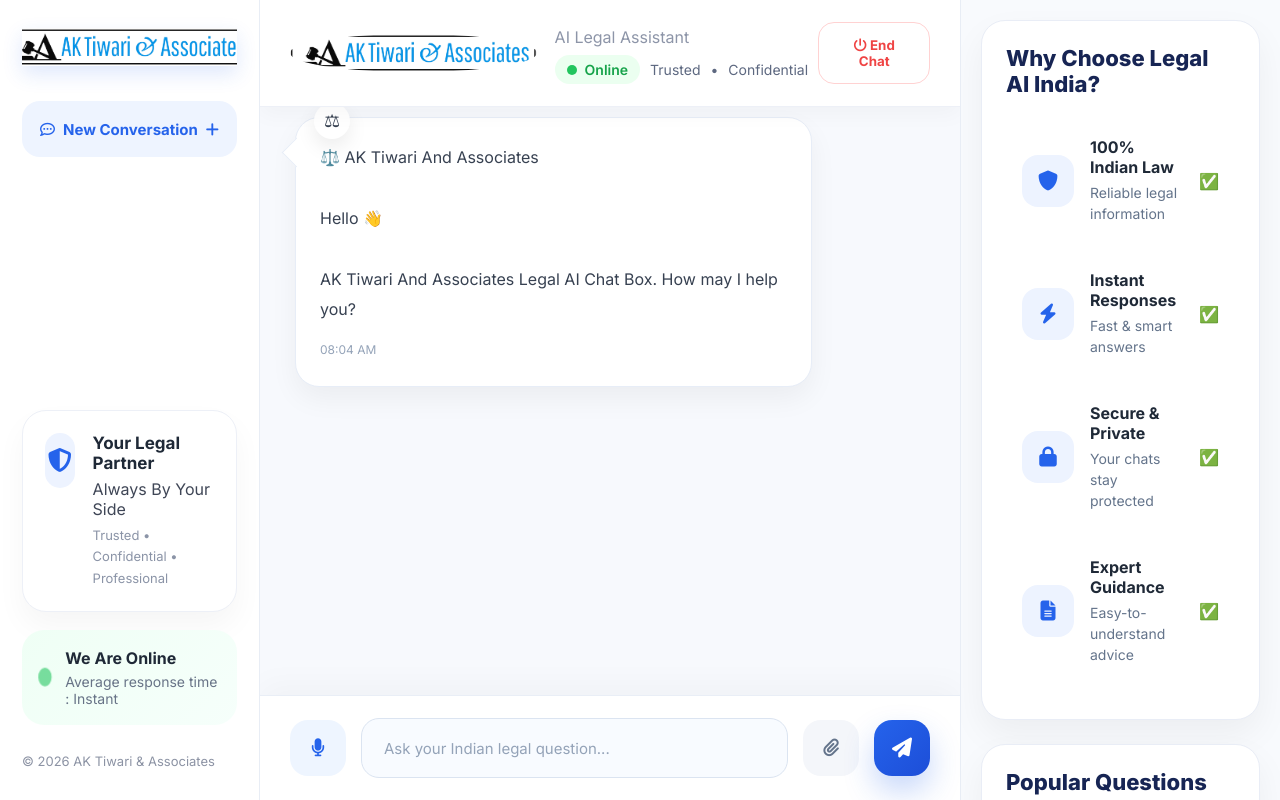
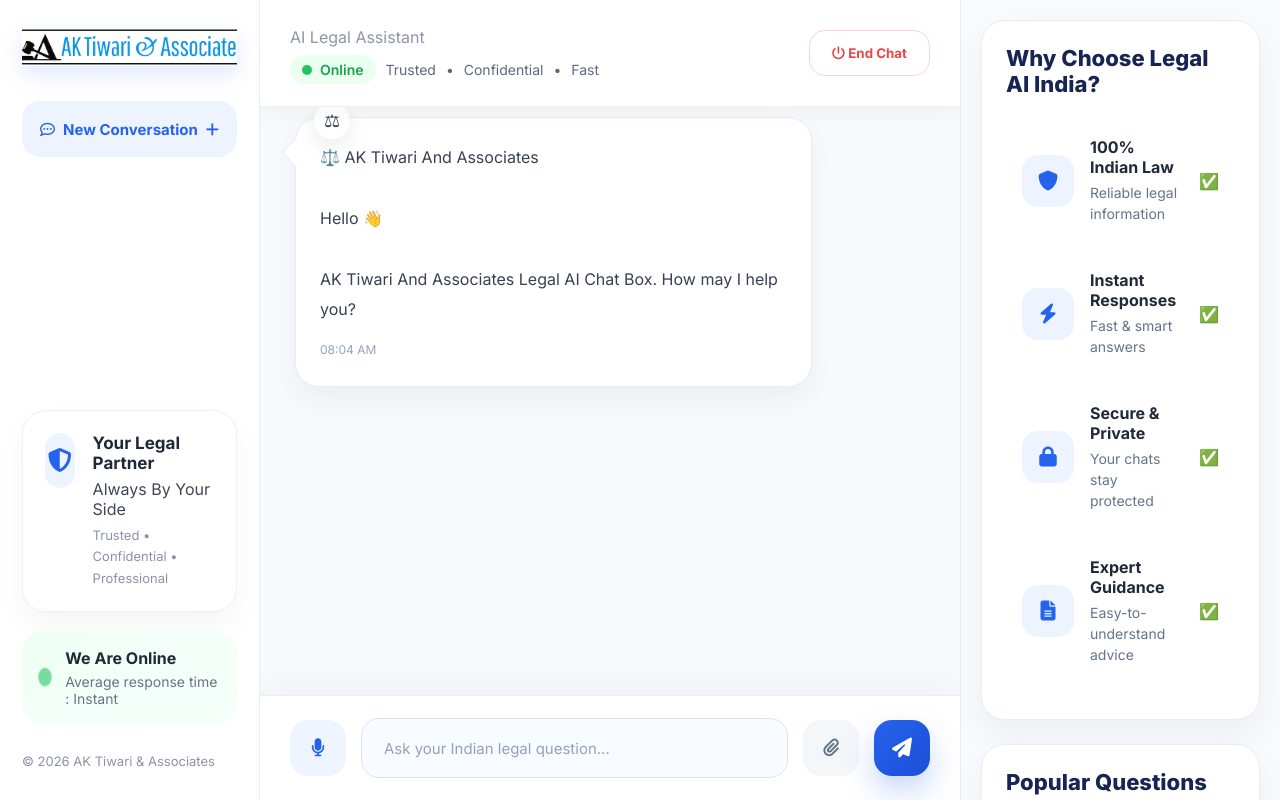
Before and after one commit to nitishbainslaa/Legal-AI-ChatBox, a website: page index.html in a window 1280 px wide. Drawn offline with nearby package versions, Linux system fonts and the light colour scheme.

Commit message:
Update index.html

```diff
--- a/index.html
+++ b/index.html
@@ -111,7 +111,7 @@
 
                 <div class="headerLeft">
 
-                    <img src="Screenshot_3.png" class="headerLogo">
+
 
                     <div>
 
```
